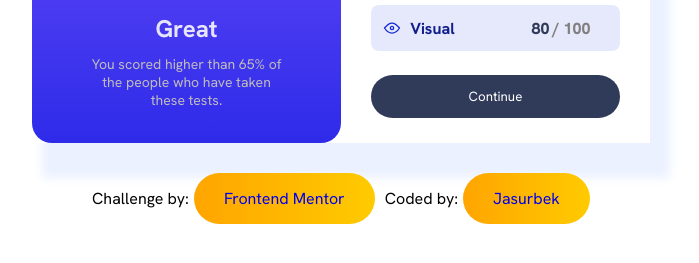
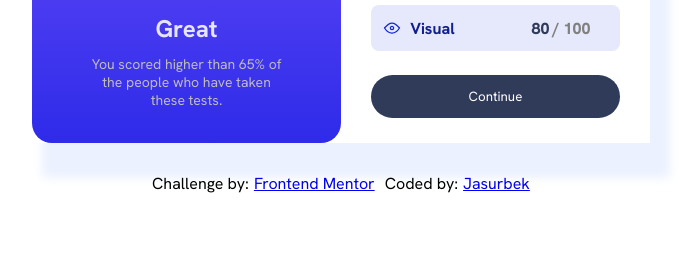
Before and after one commit to Jasur159/results-summary-component, a plain HTML site: page index.html in a window 1280 px wide. Shown: the part 333-596 px from the top of the page, without its empty margins (299-998 px from the left). Drawn offline with Linux system fonts and the light colour scheme.

Commit message:
change link

```diff
--- a/css/style.css
+++ b/css/style.css
@@ -250,13 +250,7 @@ body {
   }
 
 }
-a{
-  text-decoration: none;
-  background-image: linear-gradient(90deg, orange, gold, yellow, orange);
-  background-size: 400%;
-  border-radius: 40px;
-  padding: 15px 30px;
-}
+
 .attribution{
   display: flex;
   align-items: center;
@@ -288,5 +282,6 @@ a:hover{
     display: flex;
     flex-direction: column;
     gap: 15px;
+
   }
 }
```
Also changed, not shown: index.html (+1 -2 lines).
